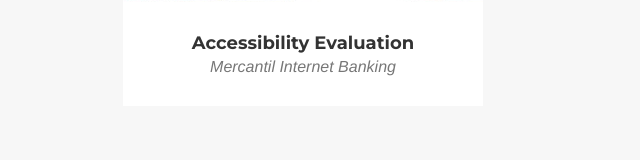
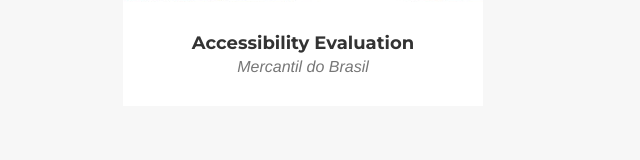
Before and after one commit to forewerton/forewerton.github.io, a plain HTML site: page index.html in a window 1280 px wide. Shown: the part 2980-3140 px from the top of the page, 532-1172 px from the left. Drawn offline with nearby package versions, Linux system fonts and the light colour scheme; a web font is replaced by a local one.

Commit message:
Ajustes na nomenclatura
Correção em nomes de projetos e clientes

```diff
--- a/index.html
+++ b/index.html
@@ -267,7 +267,7 @@
                     </a>
                     <div class="portfolio-caption">
                         <h4>Accessibility Evaluation</h4>
-                        <p class="text-muted">Mercantil Internet Banking</p>
+                        <p class="text-muted">Mercantil do Brasil</p>
                     </div>
                 </div>
             </div>
@@ -541,7 +541,7 @@
                             <h3><span class="label label-default">High-Fidelity Prototypes</span></h3>
                             <img class="img-responsive img-centered" src="img/portfolio/BoxSeguroApp-full-2.png" alt="">
                             <ul class="list-inline">
-                                <li>Client: <strong><a href="http://www.cpqd.com.br/">CPqD TSAM Project</a></strong></li>
+                                <li>Client: <strong><a href="http://www.cpqd.com.br/">CPqD BIOMODAL Project</a></strong></li>
                             </ul>
                             <button type="button" class="btn btn-primary" data-dismiss="modal"><i class="fa fa-times"></i> Close</button>
                         </div>
@@ -665,7 +665,7 @@
                             <p>Beyond evaluating the adequacy of the code to web accessibility standards, such as WCAG and eMAG, we invited a blind user to explore and perform tasks using industry leading screen readers.</p>
                             <p>We used the think-aloud protocol, and the problems we found were used as input in the system redesign.</p>
                             <ul class="list-inline">
-                                <li>Client: <strong><a href="http://mercantildobrasil.com.br/"> Mercantil do Brasil Internet Banking</a></strong></li>
+                                <li>Client: <strong><a href="http://mercantildobrasil.com.br/"> Mercantil do Brasil</a></strong></li>
                             </ul>
                             <button type="button" class="btn btn-primary" data-dismiss="modal"><i class="fa fa-times"></i> Close</button>
                         </div>
```
